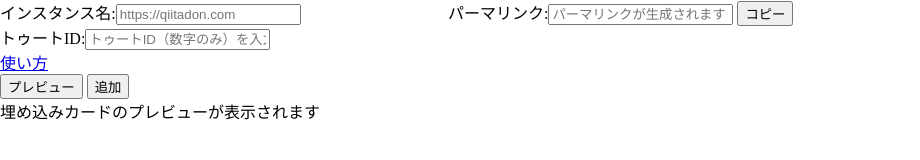
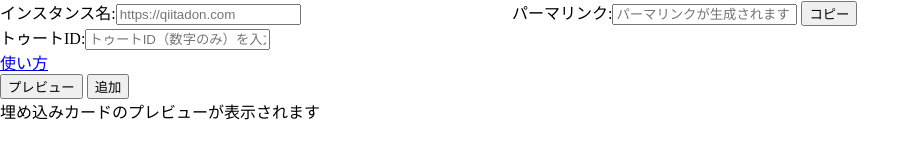
Before and after one commit to Qithub-BOT/mastogetter, a plain HTML site: page index.html in a window 1280 px wide. Shown: the whole page, without its empty margins (0-920 px from the left). Drawn offline with Linux system fonts and the light colour scheme.

Commit message:
余白調整

```diff
--- a/css/style.css
+++ b/css/style.css
@@ -13,11 +13,11 @@ body {
 
 .container {
   display: flex;
-  width: 70vw;
+  width: 80vw;
 }
 
 .area {
-	width: 48vw;
+  width: 95%;
 }
 
 .box:last-of-type {
```
